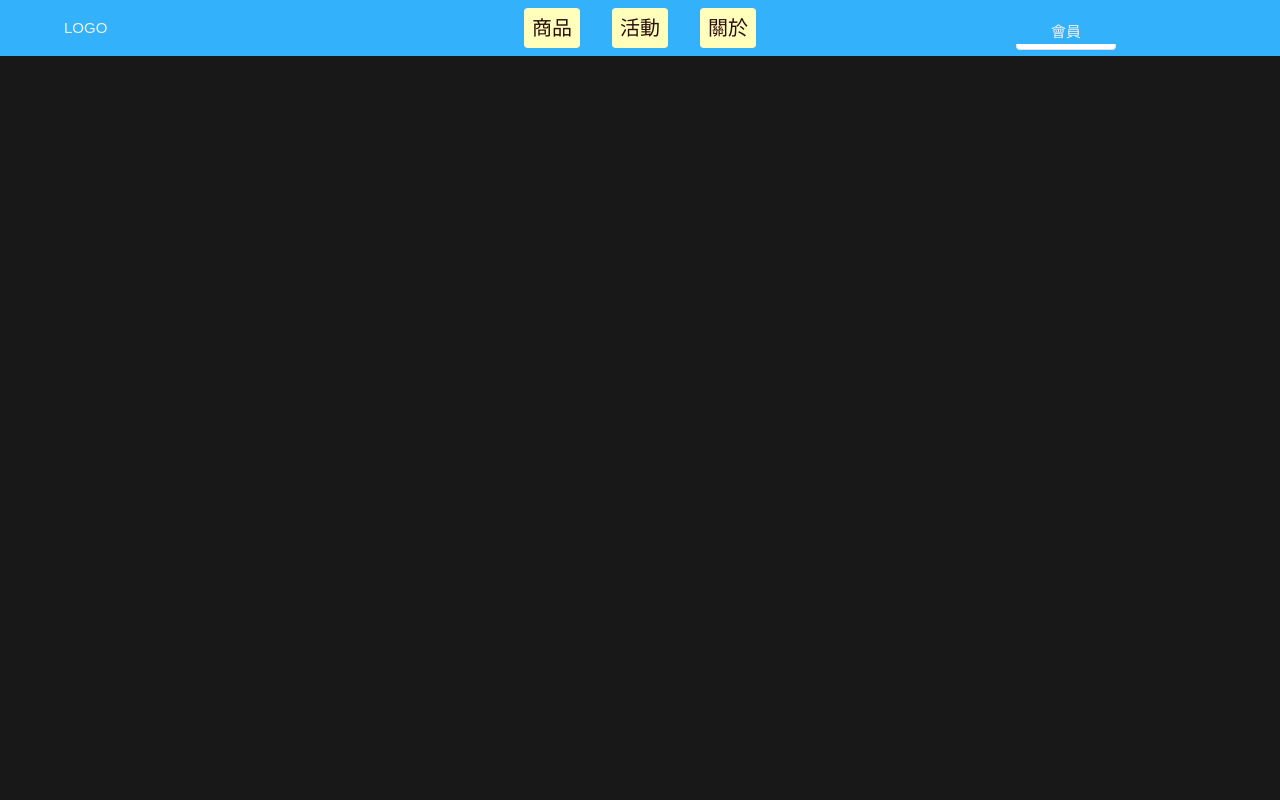
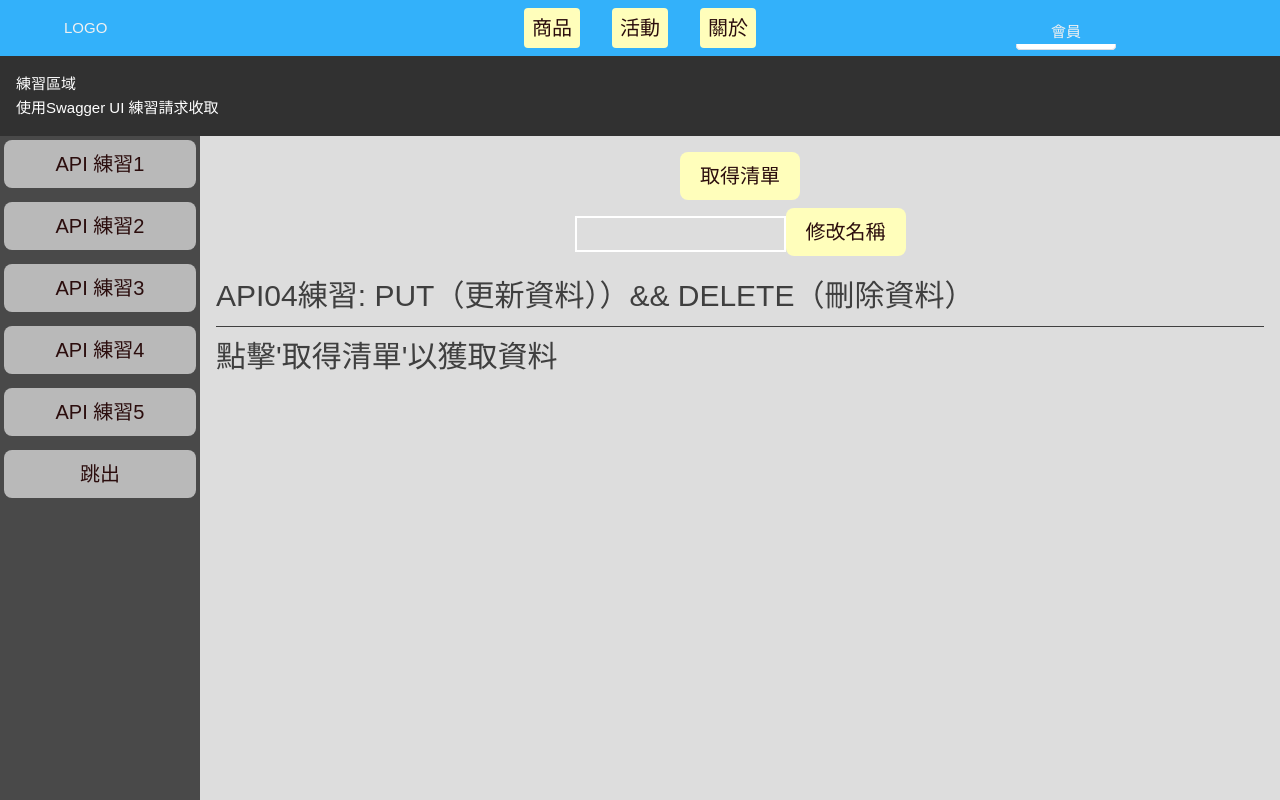
Before and after one commit to xcia4899/Login-practive02, a Vue app: page /homepage/testApi04 in a window 1280 px wide. Built offline with nearby package versions, Linux system fonts and the light colour scheme.

Commit message:
put 完成 / 讀取中狀態切換

```diff
--- a/src/pages/homepage/Homepage.vue
+++ b/src/pages/homepage/Homepage.vue
@@ -6,12 +6,22 @@
     </div>
     <div class="homepage-body">
       <div class="homepage-menu">
-        <button class="card card-1" @click="goToApi01">API 練習1</button>
-        <button class="card card-2" @click="goToApi02">API 練習2</button>
-        <button class="card card-3" @click="goToApi03">API 練習3</button>
-        <button class="card card-4">API 練習4</button>
-        <button class="card card-5">API 練習5</button>
-        <button class="card card-6" @click="goToOut">跳出</button>
+        <div class="homepage-menu">
+          <button class="card card-1" @click="go('testApi01')">
+            API 練習1
+          </button>
+          <button class="card card-2" @click="go('testApi02')">
+            API 練習2
+          </button>
+          <button class="card card-3" @click="go('testApi03')">
+            API 練習3
+          </button>
+          <button class="card card-4" @click="go('testApi04')">
+            API 練習4
+          </button>
+          <button class="card card-5">API 練習5</button>
+          <button class="card card-6" @click="go('homepage')">跳出</button>
+        </div>
       </div>
       <div class="homepage-content">
         <router-view></router-view>
@@ -25,24 +35,16 @@ import testApi01 from "./testApi01.vue";
 import { useRouter } from "vue-router";
 const router = useRouter();
 
-const goToApi01 = () => {
-  router.push({ name: "testApi01" });
+const go = (routeName: string) => {
+  router.push({ name: routeName });
 };
-const goToApi02 = () => {
-  router.push({ name: "testApi02" });
-};
-const goToApi03 = () => {
-  router.push({ name: "testApi03" });
-};
-const goToOut = () => {
-  router.push({ name: "homepage" });
-};
+
 </script>
 
 <style scoped lang="scss">
 .homepage-container {
   position: relative;
-  height: 100%;     /* 直接拉滿整個畫面 */
+  height: 100%; /* 直接拉滿整個畫面 */
   display: flex;
   flex-direction: column;
 
@@ -57,7 +59,7 @@ const goToOut = () => {
     justify-content: flex-start;
     height: 100%;
     .homepage-menu {
-      width:  200px;
+      width: 200px;
       background-color: #494949;
       color: azure;
       display: flex;
@@ -80,7 +82,6 @@ const goToOut = () => {
       width: calc(100% - 200px);
       background: #ddd;
       color: rgb(63, 63, 63);
-
     }
   }
 }
--- a/src/pages/homepage/testApi03.vue
+++ b/src/pages/homepage/testApi03.vue
@@ -10,6 +10,7 @@
     <div class="test-body">
       <!-- {{ petData }} -->
       <div v-if="!openContent && petData ">
+        <h4>{{errMessage}}</h4>
         <p><b>ID</b>:{{ petData?.id }}</p>
         <p><b>category</b>:{{ petData?.category.id }}-{{ petData?.category.name }}</p>
         <p><b>Name</b>:{{ petData?.name }}</p>
@@ -17,7 +18,10 @@
         <p><b>tags</b>:{{ petData?.tags.id }}{{ petData?.tags.name }}</p>
         <p><b>status</b>:{{ petData?.status }}</p>
       </div>
-      <div v-else><h3>無此ID資料</h3></div>
+      <div v-else>
+        <h3>無此ID資料</h3>
+        <h4>{{errMessage}}</h4>
+      </div>
     </div>
   </div>
 </template>
@@ -31,15 +35,25 @@ const openContent = ref(false);
 const petId = ref<number | null>(null);
 const petData = ref<any>(null);
 
+const openSupporMessage = ref(false);
+const errMessage = ref("點擊'取得清單'以獲取資料");
+const showSupportText = (isOpen: boolean, content: string) => {
+  openSupporMessage.value = isOpen;
+  errMessage.value = content;
+};
+
 const fetchPet = async (id: number) => {
+  showSupportText(false,"讀取中...")
   try {
     const { data } = await axios.get(
       `https://petstore.swagger.io/v2/pet/${id}`
     );
     petData.value = data;
+    showSupportText(true,"成功獲取")
   } catch (err) {
     console.log("錯誤:", err);
     openContent.value = true;
+    showSupportText(false,"讀取失敗")
   }
 };
 
--- /dev/null
+++ b/src/pages/homepage/testApi04.vue
@@ -0,0 +1,140 @@
+<template>
+  <div class="test-page">
+    <div class="test-top">
+      <div><button type="button" @click="savePetId">取得清單</button></div>
+      <div>
+        <input type="text" v-model="editName" />
+        <button type="button" @click="saveUpdatePet">修改名稱</button>
+      </div>
+    </div>
+    <h3>API04練習: PUT（更新資料））&& DELETE（刪除資料）</h3>
+    <hr />
+    <h3 v-if="!openSupporMessage">{{ errMessage }}</h3>
+    <div v-else class="test-body">
+      <div>ID:{{ statusItem.id }}</div>
+      <div>名稱:{{ statusItem.name }}</div>
+      <div>體重:{{ statusItem.status }}</div>
+    </div>
+  </div>
+</template>
+
+<script setup lang="ts">
+import { ref } from "vue";
+import axios from "axios";
+
+const statusItem = ref<any>({
+  id: null,
+  name: "",
+  status: "",
+});
+const editName = ref("");
+
+const openSupporMessage = ref(false);
+const errMessage = ref("點擊'取得清單'以獲取資料");
+const showSupportText = (isOpen: boolean, content: string) => {
+  openSupporMessage.value = isOpen;
+  errMessage.value = content;
+};
+
+const updatePet = (body: any) => {
+  return axios.put("https://petstore.swagger.io/v2/pet", body);
+};
+const saveUpdatePet = async () => {
+  if (!statusItem.value || !statusItem.value.id) {
+    alert("請先按「取得清單」取得一筆寵物資料");
+    return;
+  }
+
+  try {
+    const body = {
+      ...statusItem.value, // 保留原本 id、status 等欄位
+      name: editName.value, // 只把名稱改成輸入框的值
+    };
+
+    let res = await updatePet(body);
+
+    statusItem.value = res.data;
+    console.log("成功更新名稱");
+  } catch (err) {
+    console.log("失敗", err);
+    // throw err;
+  }
+};
+const getPetId = (petId: number) => {
+  return axios.get(`https://petstore.swagger.io/v2/pet/${petId}`);
+};
+
+const savePetId = async () => {
+  const petId = random(1, 99);
+
+  showSupportText(false, "讀取中...");
+  try {
+    let res = await getPetId(petId);
+    statusItem.value = res.data;
+    // editName.value = res.data.name ?? ""; // ← 同步到輸入框
+    showSupportText(true, "成功讀取資料!");
+  } catch (err) {
+    console.log("失敗", err);
+    showSupportText(false, "沒有資料，點擊按鈕重新取得");
+  }
+};
+
+const random = (min: number, max: number): number => {
+  return Math.floor(Math.random() * (max - min + 1)) + min;
+};
+</script>
+
+<style scoped lang="scss">
+h3 {
+  font-size: 30px;
+}
+hr {
+  margin: 6px 0;
+}
+p {
+  font-size: 20px;
+  border: 1px solid;
+  margin: 6px 0;
+  padding: 4px 8px;
+}
+.test-page {
+  padding: 16px;
+  background: #ddd;
+
+  .test-top {
+    margin-bottom: 16px;
+    display: flex;
+    justify-content: center;
+    flex-direction: column;
+    align-items: center;
+    gap: 8px;
+    button {
+      width: 120px;
+    }
+  }
+  .showTwo {
+    display: flex;
+    justify-content: center;
+
+    gap: 6px;
+    .itemTop {
+      border: 1px solid #000;
+      margin: 6px 0;
+      padding: 4px 8px;
+    }
+  }
+
+  .test-body {
+    margin-top: 16px;
+    height: 500px;
+    overflow-y: auto;
+    overflow-x: hidden;
+    font-size: 24px;
+    .item {
+      border: 1px solid #000;
+      margin: 6px 0;
+      padding: 4px 8px;
+    }
+  }
+}
+</style>
--- a/src/router/index.ts
+++ b/src/router/index.ts
@@ -28,6 +28,11 @@ const router = createRouter({
           name: "testApi03",
           component: () => import("@/pages/homepage/testApi03.vue"),
         },
+         {
+          path: "testApi04",
+          name: "testApi04",
+          component: () => import("@/pages/homepage/testApi04.vue"),
+        },
       ],
     },
   ],
```
